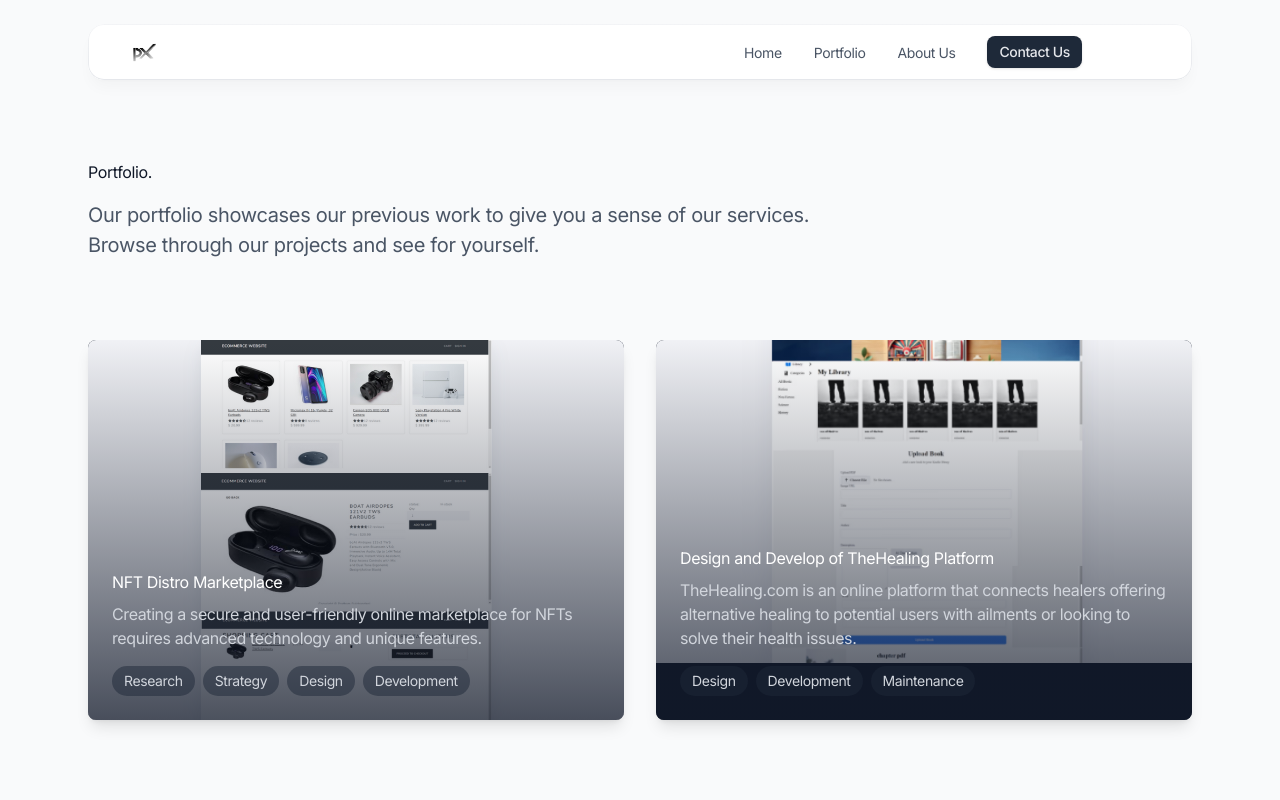
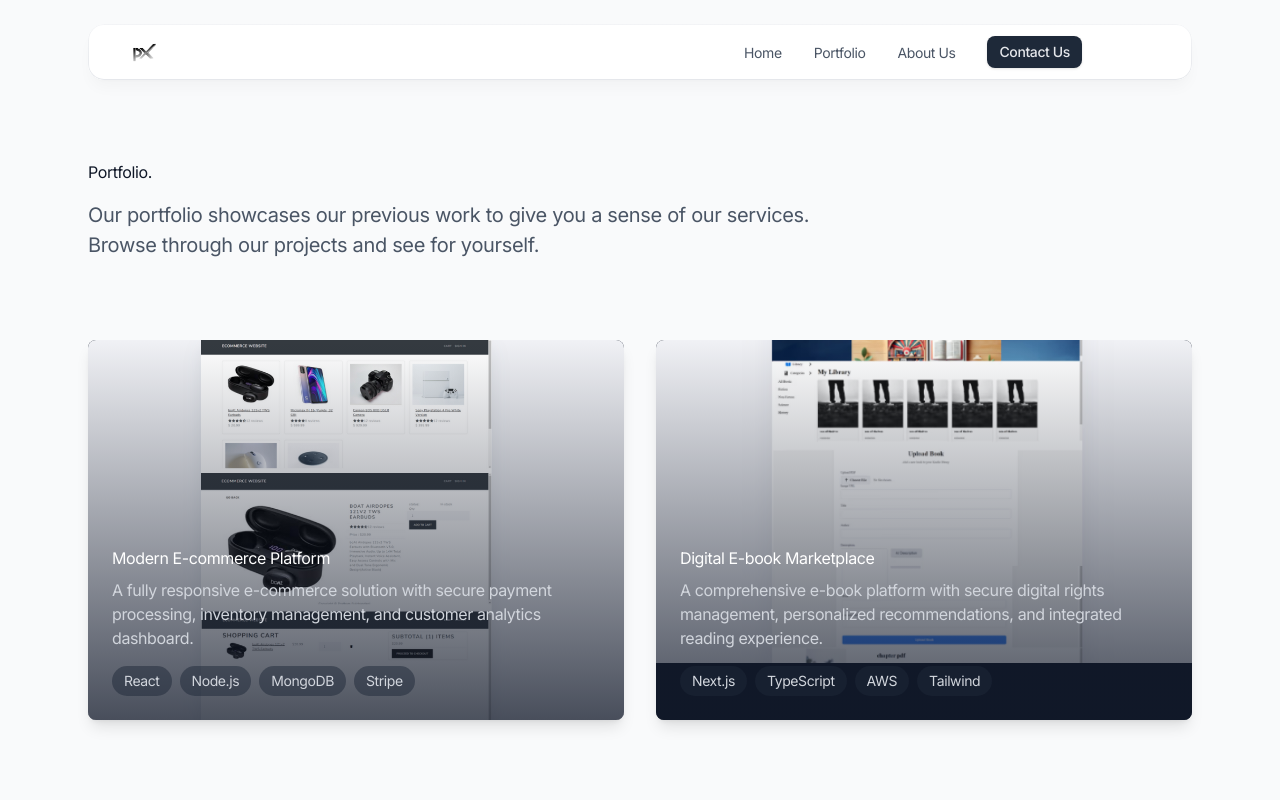
Before and after one commit to CODEGENANDTEAM/Proxenixx, a Next.js app: page /portfolio in a window 1280 px wide. Shown: the top 800 px of the page. Built offline with nearby package versions, Linux system fonts and the light colour scheme.

Commit message:
Updated portfolio.tsx
Add Transitions animations effects
changes to grid

```diff
--- a/app/(default)/portfolio/portfolio.tsx
+++ b/app/(default)/portfolio/portfolio.tsx
@@ -7,50 +7,59 @@ export default function Portfolio() {
       <div className="mx-auto max-w-6xl px-4 sm:px-6">
         <div className="pt-32 pb-12 md:pt-40 md:pb-20">
           {/* Page header */}
-          <div className="max-w-3xl pb-12 md:pb-20">
+          <div className="max-w-3xl pb-12 md:pb-20" data-aos="fade-up" data-aos-delay="100">
             <h1 className="h1 mb-4">Portfolio.</h1>
             <p className="text-xl text-gray-600">Our portfolio showcases our previous work to give you a sense of our services. Browse through our projects and see for yourself.</p>
           </div>
 
           {/* Portfolio grid */}
           <div className="grid gap-8 md:grid-cols-2">
-            {/* NFT Distro Project */}
-            <div className="group relative overflow-hidden rounded-lg bg-gray-900 shadow-lg">
+            {/* E-commerce Website Project */}
+            <div
+              className="group relative overflow-hidden rounded-lg bg-gray-900 shadow-lg"
+              data-aos="fade-up"
+              data-aos-delay="200"
+            >
               <Image
                 src={card1}
                 width={540}
                 height={405}
-                alt="NFT Distro Project"
+                alt="E-commerce Website"
                 className="transition duration-700 ease-out group-hover:scale-105"
               />
               <div className="absolute inset-0 bg-gradient-to-b from-transparent to-gray-900/75 p-6 flex flex-col justify-end">
-                <h3 className="h4 mb-2 text-white">NFT Distro Marketplace</h3>
-                <p className="text-gray-300">Creating a secure and user-friendly online marketplace for NFTs requires advanced technology and unique features.</p>
+                <h3 className="h4 mb-2 text-white">Modern E-commerce Platform</h3>
+                <p className="text-gray-300">A fully responsive e-commerce solution with secure payment processing, inventory management, and customer analytics dashboard.</p>
                 <div className="mt-4 space-x-2">
-                  <span className="inline-block px-3 py-1 text-sm bg-gray-800/50 text-gray-300 rounded-full">Research</span>
-                  <span className="inline-block px-3 py-1 text-sm bg-gray-800/50 text-gray-300 rounded-full">Strategy</span>
-                  <span className="inline-block px-3 py-1 text-sm bg-gray-800/50 text-gray-300 rounded-full">Design</span>
-                  <span className="inline-block px-3 py-1 text-sm bg-gray-800/50 text-gray-300 rounded-full">Development</span>
+                  <span className="inline-block px-3 py-1 text-sm bg-gray-800/50 text-gray-300 rounded-full">React</span>
+                  <span className="inline-block px-3 py-1 text-sm bg-gray-800/50 text-gray-300 rounded-full">Node.js</span>
+                  <span className="inline-block px-3 py-1 text-sm bg-gray-800/50 text-gray-300 rounded-full">MongoDB</span>
+                  <span className="inline-block px-3 py-1 text-sm bg-gray-800/50 text-gray-300 rounded-full">Stripe</span>
                 </div>
               </div>
             </div>
 
-            {/* TheHealing Project */}
-            <div className="group relative overflow-hidden rounded-lg bg-gray-900 shadow-lg">
+            {/* E-book Store Project */}
+            <div
+              className="group relative overflow-hidden rounded-lg bg-gray-900 shadow-lg"
+              data-aos="fade-up"
+              data-aos-delay="300"
+            >
               <Image
                 src={card2}
                 width={540}
                 height={405}
-                alt="TheHealing Platform"
+                alt="E-book Store Platform"
                 className="transition duration-700 ease-out group-hover:scale-105"
               />
               <div className="absolute inset-0 bg-gradient-to-b from-transparent to-gray-900/75 p-6 flex flex-col justify-end">
-                <h3 className="h4 mb-2 text-white">Design and Develop of TheHealing Platform</h3>
-                <p className="text-gray-300">TheHealing.com is an online platform that connects healers offering alternative healing to potential users with ailments or looking to solve their health issues.</p>
+                <h3 className="h4 mb-2 text-white">Digital E-book Marketplace</h3>
+                <p className="text-gray-300">A comprehensive e-book platform with secure digital rights management, personalized recommendations, and integrated reading experience.</p>
                 <div className="mt-4 space-x-2">
-                  <span className="inline-block px-3 py-1 text-sm bg-gray-800/50 text-gray-300 rounded-full">Design</span>
-                  <span className="inline-block px-3 py-1 text-sm bg-gray-800/50 text-gray-300 rounded-full">Development</span>
-                  <span className="inline-block px-3 py-1 text-sm bg-gray-800/50 text-gray-300 rounded-full">Maintenance</span>
+                  <span className="inline-block px-3 py-1 text-sm bg-gray-800/50 text-gray-300 rounded-full">Next.js</span>
+                  <span className="inline-block px-3 py-1 text-sm bg-gray-800/50 text-gray-300 rounded-full">TypeScript</span>
+                  <span className="inline-block px-3 py-1 text-sm bg-gray-800/50 text-gray-300 rounded-full">AWS</span>
+                  <span className="inline-block px-3 py-1 text-sm bg-gray-800/50 text-gray-300 rounded-full">Tailwind</span>
                 </div>
               </div>
             </div>
```
